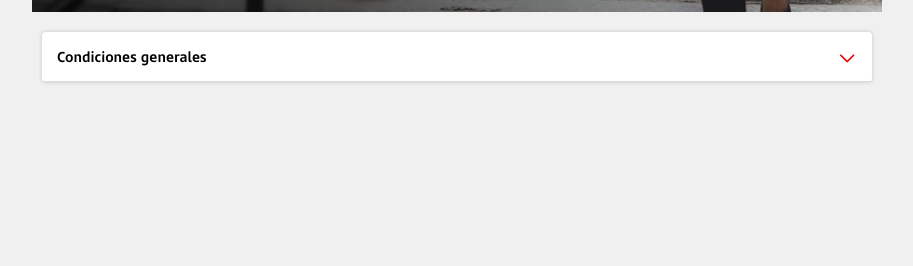
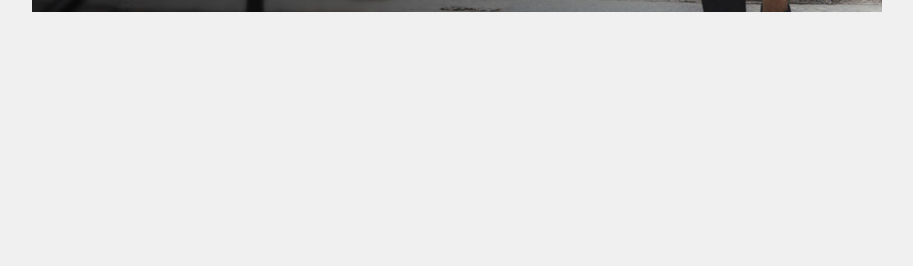
Before and after one commit to vinterjs/Aumento-de-cupo, a plain HTML site: page index.html in a window 1280 px wide. Shown: the part 534-800 px from the top of the page, without its empty margins (183-1096 px from the left). Drawn offline with Linux system fonts and the light colour scheme.

Commit message:
change: se quito componente de condiciones

```diff
--- a/css/estilos.css
+++ b/css/estilos.css
@@ -279,52 +279,7 @@ strong{
 .btn-centrado{
     text-align: center;
 }
-.condiciones{
-    max-width: 830px;
-    margin: 0 auto;
-}
-/* condiciones */
-.box__head {
-    padding: 15px;
-    border-bottom: solid 1px #dddddd;
-    position: relative;
-    cursor:pointer;
-  }
 
-  .box__head p {
-    font-size: 14px;
-    font-family:SantanderMicroTextW01-Bold;
-    font-weight: bold;
-  }
-
-  .box__head .srt {
-    color: #EC0000;
-    font-size: 39px;
-    line-height: 0px;
-    position: absolute;
-    right:5px;
-    top:25px;
-  }
-  .box__body {
-    padding: 0;
-    line-height: 120%;
-  }
-  .js-accordion--active .box__body{
-
-  }
-  .box__body--conditions {
-    font-size: 12px;
-    line-height: 16px;
-    padding: 15px;
-    text-align: justify;
-    font-family:SantanderMicroTextW01-Rg;
-  }
-  .js-accordion.js-accordion--active .box__head .srt {
-    -webkit-transform: rotate(180deg);
-    transform: rotate(180deg);
-    top:20px;
-  }
-/*fin condiciones*/
 /*step box*/
 /*StepBox*/
 .step-box{
--- a/index.html
+++ b/index.html
@@ -69,19 +69,6 @@
             </div>
         </div>
     </div>
-    <div class="condiciones">
-        <div class="box js-accordion js-accordion--active">
-            <div class="box__head js-accordion__trigger">
-                <p>Condiciones generales</p>
-                <span class='srt srt-arrow-up-1px'></span>
-            </div>
-            <div class="box__body">
-                <p class="box__body--conditions">
-                    Lorem ipsum dolor sit, amet consectetur adipisicing elit. Veritatis suscipit sit fugit necessitatibus quam quo nemo expedita saepe vitae autem laboriosam quia exercitationem eos ullam libero asperiores sed tempora, officiis delectus iusto iste voluptas? Distinctio numquam necessitatibus, fuga a ullam maiores minus obcaecati iusto reiciendis tempore corporis aliquid ipsum quia. Culpa, rerum soluta ullam at veritatis provident qui ex nisi!
-                </p>
-            </div>
-        </div>
-    </div>
     <script src="js/jquery.min.js"></script>
     <script src="js/rangeslider.min.js"></script>
     <script src="js/script.js"></script>
--- a/js/script.js
+++ b/js/script.js
@@ -93,14 +93,6 @@ $('.digDot').keydown(function(event){
     }
 });
 
-//condiciones
-if ($(".js-accordion").length) {
-    $(".js-accordion--active .box__body").hide();
-    $(".js-accordion").on("click", ".js-accordion__trigger", function() {
-        $(this).parents(".js-accordion").toggleClass("js-accordion--active"), $(this).next().slideToggle();
-    });
-}
-
 function formatMoney(valor){
     var i2, j2, valor1, unformatted;
     if( valor.length > 0 && valor.startsWith("$") ){
```
